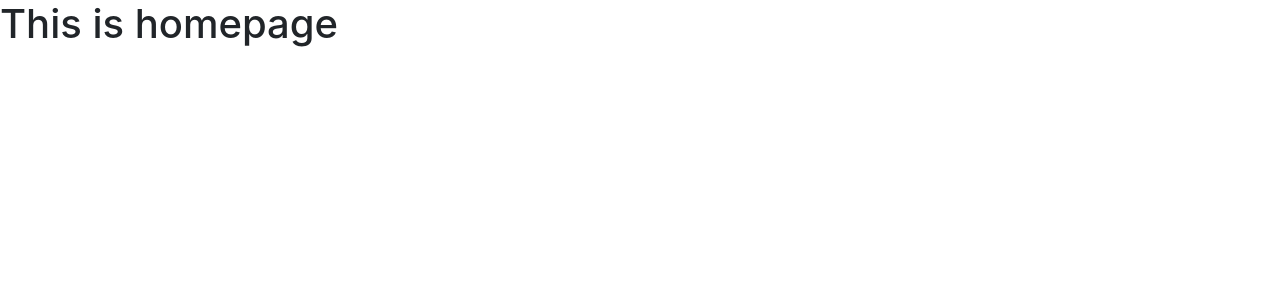
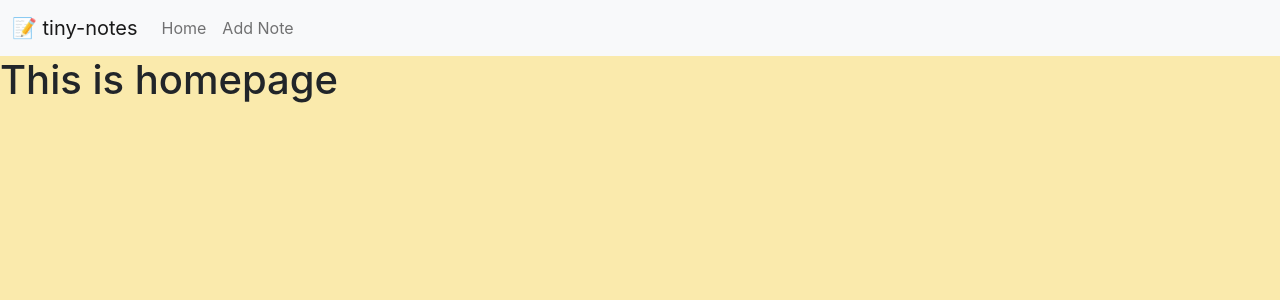
Before and after one commit to roadtocode4u/tiny-notes, a React (Create React App) app: page / in a window 1280 px wide. Shown: the top 300 px of the page. Built offline with nearby package versions, Linux system fonts and the light colour scheme.

Commit message:
routing added to navbar

```diff
--- /dev/null
+++ b/src/components/Navbar/Navbar.js
@@ -0,0 +1,30 @@
+import React from 'react'
+
+import {Link} from 'react-router-dom'
+
+function Navbar() {
+  return (
+    <div>
+      <nav class="navbar navbar-expand-lg navbar-light bg-light">
+        <div class="container-fluid">
+          <Link class="navbar-brand" to="/">📝 tiny-notes</Link>
+          <button class="navbar-toggler" type="button" data-bs-toggle="collapse" data-bs-target="#navbarNav" aria-controls="navbarNav" aria-expanded="false" aria-label="Toggle navigation">
+            <span class="navbar-toggler-icon"></span>
+          </button>
+          <div class="collapse navbar-collapse" id="navbarNav">
+            <ul class="navbar-nav">
+              <li class="nav-item">
+                <Link class="nav-link" aria-current="page" to="/">Home</Link>
+              </li>
+              <li class="nav-item">
+                <Link class="nav-link" aria-current="page" to="/add-note">Add Note</Link>
+              </li>
+            </ul>
+          </div>
+        </div>
+      </nav>
+    </div>
+  )
+}
+
+export default Navbar
--- a/src/index.css
+++ b/src/index.css
@@ -5,6 +5,7 @@
     sans-serif;
   -webkit-font-smoothing: antialiased;
   -moz-osx-font-smoothing: grayscale;
+  background-color: #faeaac !important;
 }
 
 code {
--- a/src/views/AddNote/AddNote.js
+++ b/src/views/AddNote/AddNote.js
@@ -1,9 +1,12 @@
 import React from 'react'
 import "./AddNote.css"
+
+import Navbar from "./../../components/Navbar/Navbar"
 
 function AddNote() {
   return (
     <div>
+      <Navbar />
       <h1>Add Note</h1>
     </div>
   )
--- a/src/views/Home/Home.js
+++ b/src/views/Home/Home.js
@@ -1,9 +1,12 @@
 import React from 'react'
 import "./Home.css"
+
+import Navbar from "./../../components/Navbar/Navbar"
 
 function Home() {
   return (
     <div>
+      <Navbar />
       <h1>This is homepage</h1>
     </div>
   )
```
